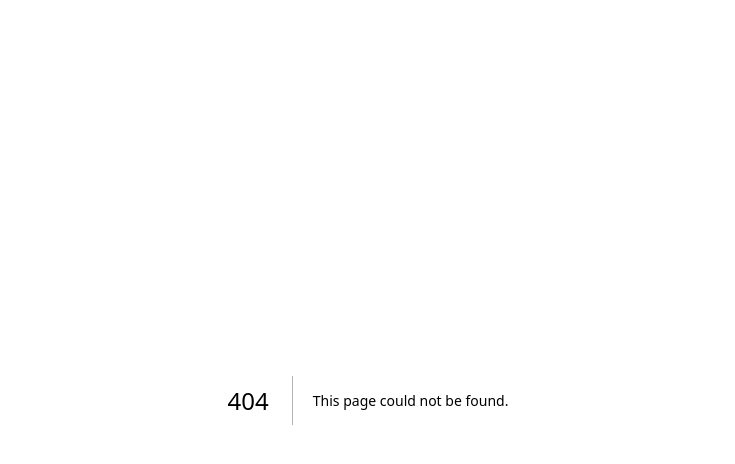
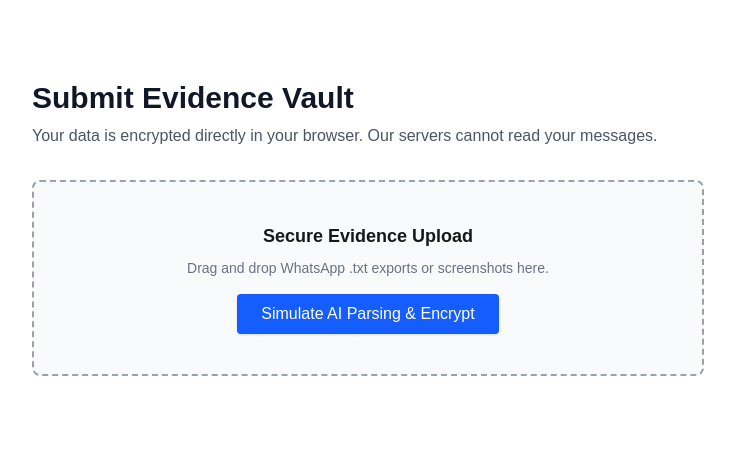
Before and after one commit to Shaikh-Taufik-Uddin/kavach, a Next.js app: page /student/submit in a window 1280 px wide. Before the commit this address had no page. Shown: the top 464 px of the page, without its empty margins (272-1007 px from the left). Built offline with nearby package versions, Linux system fonts and the light colour scheme; no server answers.

Commit message:
feat(integration): complete Phase 5 - wire submission pipeline with local browser encryption

```diff
--- /dev/null
+++ b/app/student/submit/page.tsx
@@ -0,0 +1,65 @@
+"use client";
+
+import React, { useState } from 'react';
+// import { useAuth } from '@/lib/firebase/auth-context'; // Uncomment when Auth Provider wraps the layout
+import { encryptVault } from '@/lib/crypto/webcrypto';
+import { uploadEncryptedVault } from '@/lib/firebase/firestore';
+import { Dropzone } from '@/components/ui/Dropzone';
+import { KeyModal } from '@/components/ui/KeyModal';
+import { mockParseEvidence } from '@/lib/utils/mock-parser';
+
+export default function StudentSubmitPage() {
+  // Hardcoded tenantId for testing until Auth is wrapped in layout
+  const tenantId = 'sit.ac.in';
+
+  const [isProcessing, setIsProcessing] = useState(false);
+  const [secretKey, setSecretKey] = useState<string | null>(null);
+  const [caseId, setCaseId] = useState<string | null>(null);
+
+  const handleProcessEvidence = async () => {
+    setIsProcessing(true);
+    try {
+      // 1. Trigger Dev 2's AI Parsing (Mocked)
+      const payload = mockParseEvidence(tenantId);
+
+      // 2. Trigger Dev 3's Zero-Knowledge Encryption Pipeline
+      const { secretKey: generatedKey, encryptedCiphertextBase64, ivBase64 } = await encryptVault(payload);
+
+      // 3. Trigger Dev 3's Firestore Upload
+      await uploadEncryptedVault(tenantId, payload.caseId, encryptedCiphertextBase64, ivBase64);
+
+      // 4. Reveal the key to the user
+      setSecretKey(generatedKey);
+      setCaseId(payload.caseId);
+    } catch (error) {
+      console.error("Encryption/Upload Pipeline Failed:", error);
+      alert("Failed to securely process evidence.");
+    } finally {
+      setIsProcessing(false);
+    }
+  };
+
+  return (
+    <div className="min-h-screen bg-white p-8">
+      <div className="max-w-2xl mx-auto mt-12">
+        <h1 className="text-3xl font-bold text-gray-900 mb-2">Submit Evidence Vault</h1>
+        <p className="text-gray-600 mb-8">
+          Your data is encrypted directly in your browser. Our servers cannot read your messages.
+        </p>
+
+        {isProcessing ? (
+          <div className="text-center p-12 bg-gray-50 rounded-lg animate-pulse">
+            <p className="text-lg font-semibold text-blue-600">Encrypting Vault via AES-GCM 256...</p>
+            <p className="text-sm text-gray-500">Generating Zero-Knowledge Keys</p>
+          </div>
+        ) : (
+          <Dropzone onProcess={handleProcessEvidence} />
+        )}
+
+        {secretKey && caseId && (
+          <KeyModal secretKey={secretKey} caseId={caseId} />
+        )}
+      </div>
+    </div>
+  );
+}
--- /dev/null
+++ b/components/ui/Dropzone.tsx
@@ -0,0 +1,16 @@
+import React from 'react';
+
+export const Dropzone = ({ onProcess }: { onProcess: () => void }) => {
+  return (
+    <div className="border-2 border-dashed border-gray-400 p-10 text-center rounded-lg bg-gray-50">
+      <h3 className="text-lg font-semibold mb-2">Secure Evidence Upload</h3>
+      <p className="text-sm text-gray-500 mb-4">Drag and drop WhatsApp .txt exports or screenshots here.</p>
+      <button
+        onClick={onProcess}
+        className="bg-blue-600 text-white px-6 py-2 rounded shadow hover:bg-blue-700"
+      >
+        Simulate AI Parsing & Encrypt
+      </button>
+    </div>
+  );
+};
--- /dev/null
+++ b/components/ui/KeyModal.tsx
@@ -0,0 +1,24 @@
+import React from 'react';
+
+export const KeyModal = ({ secretKey, caseId }: { secretKey: string, caseId: string }) => {
+  return (
+    <div className="fixed inset-0 bg-black bg-opacity-50 flex items-center justify-center p-4">
+      <div className="bg-white p-6 rounded-lg max-w-md w-full shadow-xl text-center">
+        <h2 className="text-xl font-bold text-red-600 mb-2">URGENT: Save Your Key</h2>
+        <p className="text-sm text-gray-600 mb-4">
+          Your evidence (Case ID: <span className="font-mono bg-gray-100 px-1">{caseId}</span>) is heavily encrypted.
+          The server CANNOT recover this key. You must provide it to your HR Admin.
+        </p>
+        <div className="bg-gray-100 p-4 rounded text-2xl font-mono tracking-widest font-bold text-gray-800 mb-6 border border-gray-300">
+          {secretKey}
+        </div>
+        <button
+          onClick={() => window.location.reload()}
+          className="bg-gray-800 text-white px-6 py-2 rounded w-full hover:bg-gray-900"
+        >
+          I Have Copied The Key
+        </button>
+      </div>
+    </div>
+  );
+};
--- /dev/null
+++ b/lib/utils/mock-parser.ts
@@ -0,0 +1,29 @@
+import { MasterVaultPayload } from '@/lib/types';
+
+export const mockParseEvidence = (tenantId: string): MasterVaultPayload => {
+  const caseId = `POSH-${Date.now().toString().slice(-6)}`;
+  return {
+    caseId,
+    tenantId,
+    createdAt: Date.now(),
+    timeline: [
+      {
+        id: '1', timestamp: Date.now(), dateTimeISO: new Date().toISOString(),
+        sender: 'Aggressor', messageContent: 'Mock harassing message', sourceType: 'WHATSAPP_TXT',
+        flaggedHarassmentTerm: true
+      }
+    ],
+    legalReport: {
+      reportId: caseId,
+      generatedAtISO: new Date().toISOString(),
+      tenantDomain: tenantId,
+      incidentSummary: {
+        totalEvidenceCount: 1, dateRangeStart: '2026-08-01', dateRangeEnd: '2026-08-14',
+        primaryAllegedOffender: 'Aggressor', identifiedPlatforms: ['WhatsApp']
+      },
+      chronologicalTimeline: [],
+      applicableLegalSections: ['POSH Act 2013 Sec 9'],
+      cryptographicIntegrityHash: 'mock-sha-256-hash'
+    }
+  };
+};
```
Also changed, not shown: 1 other file (tests, documents, lock files or other folders).
